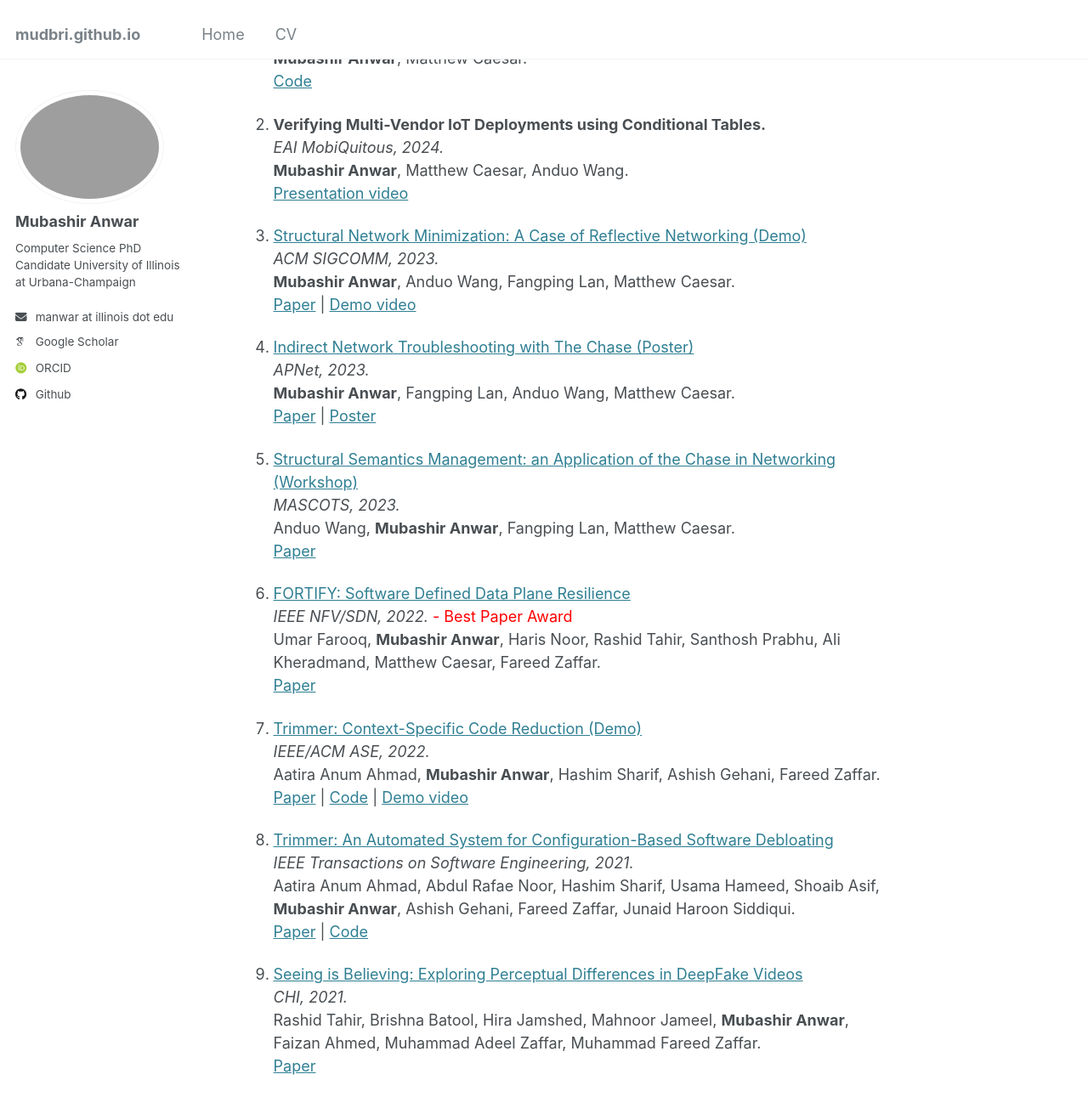
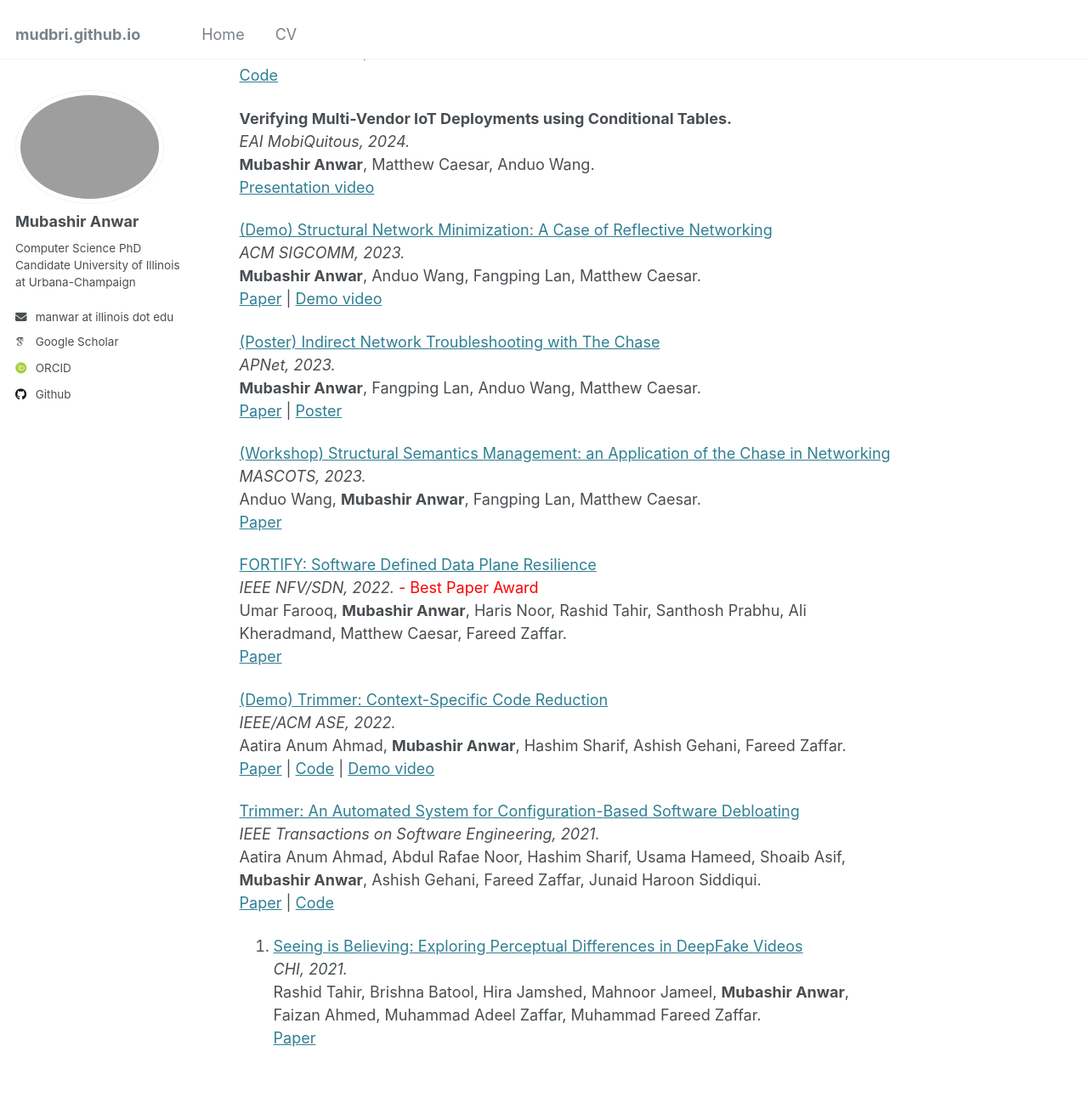
Before and after one commit to mudbri/mudbri.github.io, a Jekyll site: the page built from _pages/about.md, in a window 1280 px wide and 1400 px high, scrolled down 556 px. Shown: the top 1304 px of the window at 85% size. Built offline with Jekyll 4.4.1, drawn with Linux system fonts in a browser that asks for light colours; some web fonts are replaced; part of the change alters nothing that is shown.

```diff
--- a/_pages/about.md
+++ b/_pages/about.md
@@ -15,42 +15,42 @@ I earned my undergraduate degree from the Lahore University of Management Scienc
 
 Publications
 ------
-1. **Understanding Misunderstandings: Evaluating LLMs on Networking Questions.**
+**Understanding Misunderstandings: Evaluating LLMs on Networking Questions.**
    *ACM SIGCOMM CCR, 2024.*
    **Mubashir Anwar**, Matthew Caesar.<br>[Code](https://github.com/mudbri/LLM-Network-Eval)
 
-2. **Verifying Multi-Vendor IoT Deployments using Conditional Tables.**
+**Verifying Multi-Vendor IoT Deployments using Conditional Tables.**
    *EAI MobiQuitous, 2024.*
    **Mubashir Anwar**, Matthew Caesar, Anduo Wang.<br>
    [Presentation video](https://youtu.be/Qa9CQI--lBI)
    <!-- [Paper](https://dl.acm.org/doi/abs/10.1145/3411764.3445699) | [Code](https://github.com/nsgLUMS/cellclone) -->
 
-3. [Structural Network Minimization: A Case of Reflective Networking (Demo)](https://dl.acm.org/doi/abs/10.1145/3603269.3610847)
+[(Demo) Structural Network Minimization: A Case of Reflective Networking](https://dl.acm.org/doi/abs/10.1145/3603269.3610847)
    *ACM SIGCOMM, 2023.*
    **Mubashir Anwar**, Anduo Wang, Fangping Lan, Matthew Caesar.<br>
     [Paper](https://dl.acm.org/doi/abs/10.1145/3603269.3610847) | [Demo video](https://youtu.be/cvWV-ku__gY)
 
-4. [Indirect Network Troubleshooting with The Chase (Poster)](https://dl.acm.org/doi/abs/10.1145/3600061.3603137)
+[(Poster) Indirect Network Troubleshooting with The Chase](https://dl.acm.org/doi/abs/10.1145/3600061.3603137)
    *APNet, 2023.*
    **Mubashir Anwar**, Fangping Lan, Anduo Wang, Matthew Caesar.<br>
     [Paper](https://dl.acm.org/doi/abs/10.1145/3600061.3603137) | [Poster](https://mudbri.github.io/files/APNet23-IndirectIndirectNetworkTroubleshootingwithTheChas-4thDraft.pdf)
 
-5. [Structural Semantics Management: an Application of the Chase in Networking (Workshop)](https://www.computer.org/csdl/proceedings-article/mascots/2023/10387636/1TKR5FvZiBq)
+[(Workshop) Structural Semantics Management: an Application of the Chase in Networking ](https://www.computer.org/csdl/proceedings-article/mascots/2023/10387636/1TKR5FvZiBq)
    *MASCOTS, 2023.*
    Anduo Wang, **Mubashir Anwar**, Fangping Lan, Matthew Caesar.<br>
   [Paper](https://www.computer.org/csdl/proceedings-article/mascots/2023/10387636/1TKR5FvZiBq)
 
-6. [FORTIFY: Software Defined Data Plane Resilience](https://ieeexplore.ieee.org/abstract/document/9974617)
+[FORTIFY: Software Defined Data Plane Resilience](https://ieeexplore.ieee.org/abstract/document/9974617)
    *IEEE NFV/SDN, 2022.*  <span style="color:red;">- Best Paper Award</span><br>
   Umar Farooq, **Mubashir Anwar**, Haris Noor, Rashid Tahir, Santhosh Prabhu, Ali Kheradmand, Matthew Caesar, Fareed Zaffar.<br>
   [Paper](https://ieeexplore.ieee.org/abstract/document/9974617)
 
-7. [Trimmer: Context-Specific Code Reduction (Demo)](https://dl.acm.org/doi/10.1145/3551349.3559529)
+[(Demo) Trimmer: Context-Specific Code Reduction](https://dl.acm.org/doi/10.1145/3551349.3559529)
    *IEEE/ACM ASE, 2022.*
    Aatira Anum Ahmad, **Mubashir Anwar**, Hashim Sharif, Ashish Gehani, Fareed Zaffar.<br>
    [Paper](https://dl.acm.org/doi/10.1145/3551349.3559529) | [Code](https://github.com/ashish-gehani/Trimmer) | [Demo video](https://www.youtube.com/watch?v=kYiyTT51jQ0)
 
-8. [Trimmer: An Automated System for Configuration-Based Software Debloating](https://ieeexplore.ieee.org/document/9478582)
+[Trimmer: An Automated System for Configuration-Based Software Debloating](https://ieeexplore.ieee.org/document/9478582)
    *IEEE Transactions on Software Engineering, 2021.*
    Aatira Anum Ahmad, Abdul Rafae Noor, Hashim Sharif, Usama Hameed, Shoaib Asif, **Mubashir Anwar**, Ashish Gehani, Fareed Zaffar, Junaid Haroon Siddiqui.<br>
    [Paper](https://ieeexplore.ieee.org/document/9478582) | [Code](https://github.com/ashish-gehani/Trimmer)
```
